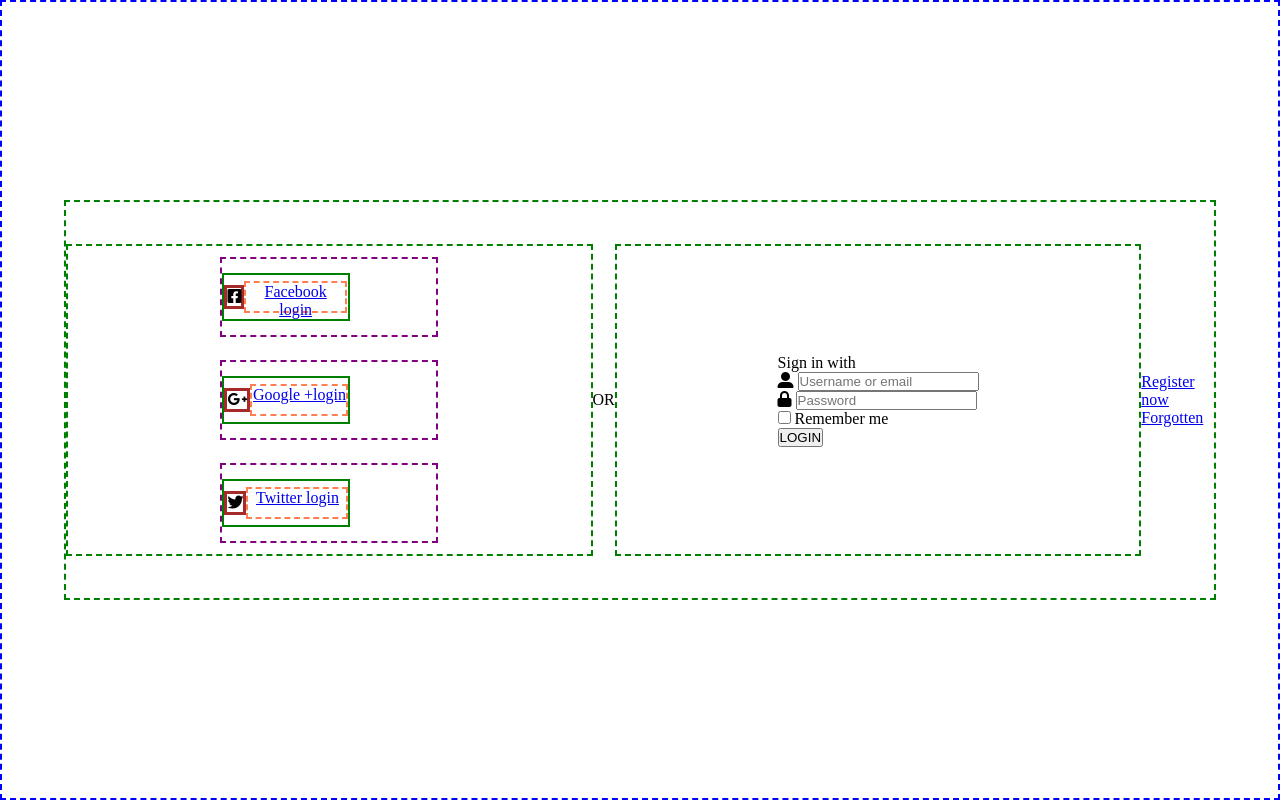
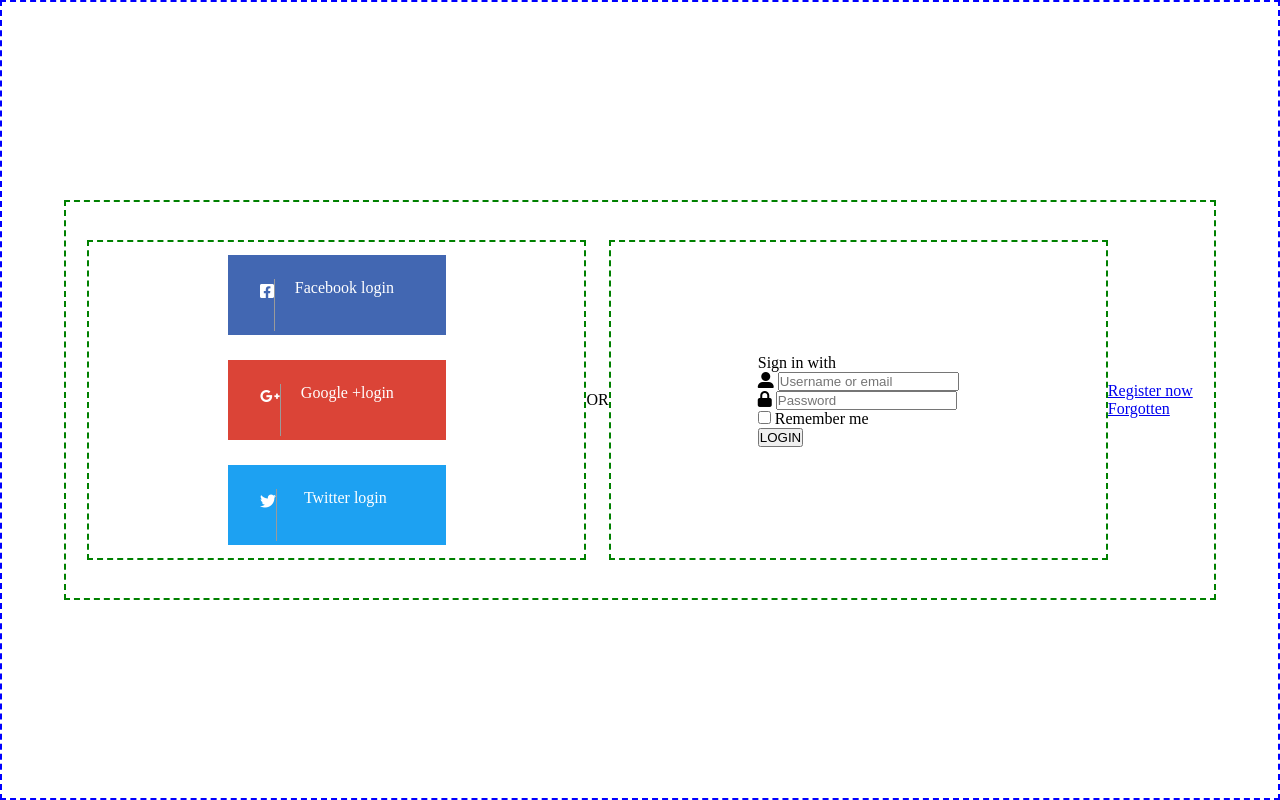
Before and after one commit to maykaltenev/log-in-page, a plain HTML site: page index.html in a window 1280 px wide. Drawn offline with Linux system fonts and the light colour scheme.

Commit message:
login with colors

```diff
--- a/css/style.css
+++ b/css/style.css
@@ -31,8 +31,8 @@
 /* logo and login selector */
 section article:nth-child(1),
 section article:nth-child(3) {
-  width: 48vw;
-  height: 39vh;
+  width: 39vw;
+  height: 40vh;
   border: 2px green dashed;
   display: flex;
   justify-content: space-around;
@@ -49,32 +49,53 @@
   width: 17vw;
   height: 10vh;
   display: flex;
-  border: 2px purple dashed;
+  /* border: 2px purple dashed; */
   text-align: center;
   align-content: center;
 }
+/* facebook */
+section article:nth-child(1) > div:nth-of-type(1) {
+  background-color: #4267b2;
+  color: white;
+}
+/* google */
+section article:nth-child(1) > div:nth-of-type(2) {
+  background-color: #db4437;
+  color: white;
+}
+/* twitter */
+section article:nth-child(1) > div:nth-of-type(3) {
+  background-color: #1da1f2;
+  color: white;
+}
 /* content selector */
 section article:nth-child(1) div span {
-  width: 10vw;
-  height: 6vh;
+  width: 12vw;
+  height: 4vh;
   display: flex;
   align-self: center;
-  border: 2px green solid;
+  justify-content: center;
+  /* border: 2px green solid; */
+  margin-left: 2rem;
+  position: relative;
+  /* find a solution for margin-left */
 }
-/* link selector */
+/* link selector - should be clickable on all */
 section article:nth-child(1) div span a {
+  width: 12vw;
+  height: 6.5vh;
   top: 0;
   right: 0;
   bottom: 0;
   left: 0;
-  border: 2px coral dashed;
-  align-self: center;
-  width: 8vw;
-  height: 4vh;
+  /* border: 2px coral dashed; */
+  text-decoration: none;
+  border-left: 1px inset;
+  color: white;
 }
 /* icon selector */
 section article:nth-child(1) div span i {
-  border: 3px brown solid;
+  /* border: 3px brown solid; */
   height: 3vh;
   align-self: center;
 }
```
